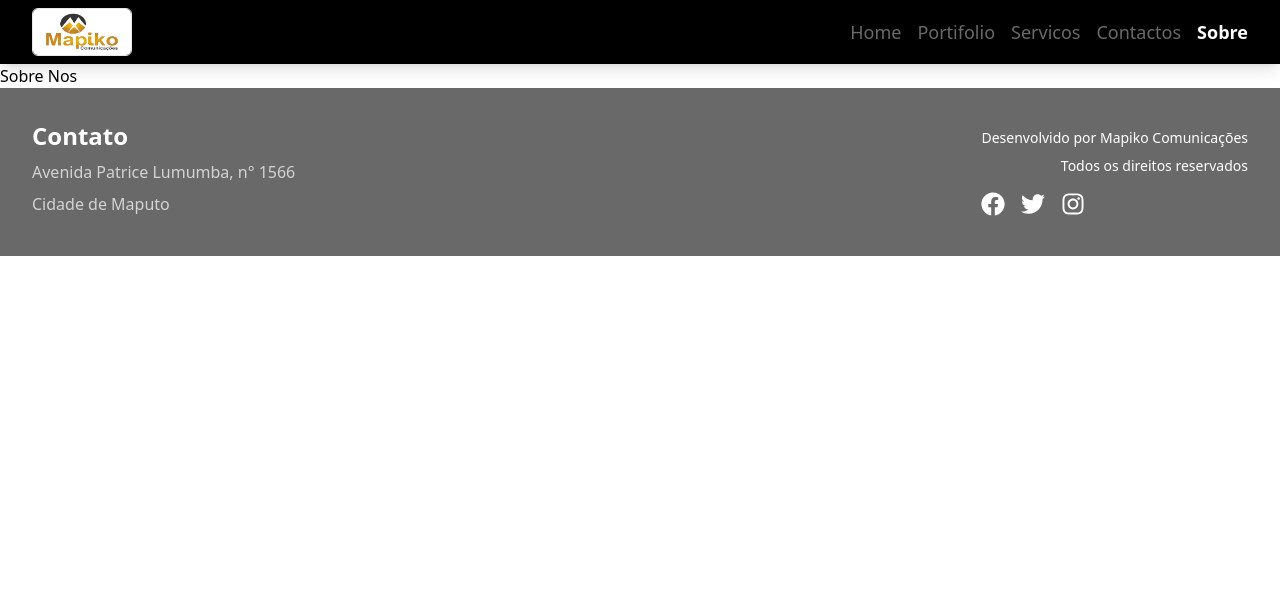
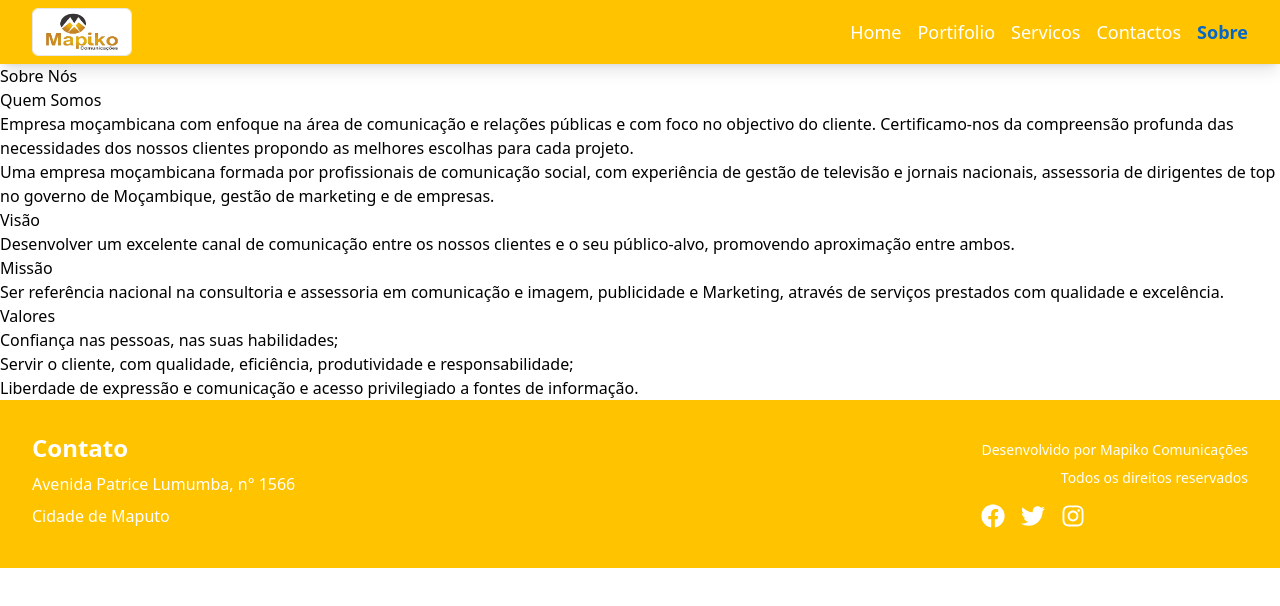
Before and after one commit to PChimuze/Mapiko, a React (Vite) app: page /sobre-nos in a window 1280 px wide. Shown: the top 606 px of the page. Built offline with nearby package versions, Linux system fonts and the light colour scheme.

Commit message:
Add Contexts

```diff
--- a/src/Pages/Sobre-nos.jsx
+++ /dev/null
@@ -1,17 +0,0 @@
-import React from 'react'
-import { Header } from '../components/header'
-import { Footer } from '../components/footer'
-import { Outlet } from 'react-router-dom'
-
-export const SobreNos = () => {
-  return (
-    <>
-      <Header/>
-      <main>
-      Sobre Nos
-      <Outlet/>
-      </main>
-      <Footer/>
-    </>
-  )
-}
--- /dev/null
+++ b/src/components/areasDeAtuacao/index.jsx
@@ -0,0 +1,17 @@
+export const AreasDeAtuacao = () => {
+    return (
+        <section id="areas" className="areas">
+            <h2>Áreas de Atuação</h2>
+            <ul>
+                <li>Assessoria de Imprensa e Relações Públicas</li>
+                <li>Gestão de Crise de Imagem</li>
+                <li>Criação e Organização de Eventos Corporativos</li>
+                <li>Concepção e Produção de Matérias Gráficos</li>
+                <li>Anúncios de imprensa</li>
+                <li>Brochuras/revistas</li>
+                <li>Suplementos informativos</li>
+                <li>Spot/Vídeos institucionais</li>
+            </ul>
+        </section>
+    );
+};
--- /dev/null
+++ b/src/components/diferencias/index.jsx
@@ -0,0 +1,23 @@
+export const FatoresDiferenciadores = () => {
+    return (
+        <section id="fatores-diferenciadores" className="fatores-diferenciadores">
+            <h2>Fatores Diferenciadores</h2>
+            <div>
+                <h3>Cobertura de Media</h3>
+                <p>
+                    A Mapiko Comunicações assegura a cobertura noticiosa dos eventos dos seus clientes pela media relevante do país.
+                    Dispõe de contactos privilegiados nos principais media nacionais e nas empresas jornalísticas estrangeiras com representação em Moçambique.
+                    A Mapiko Comunicações é gerida por uma equipe com habilidades de gestão e jornalismo, com vasta experiência em imprensa escrita, digital e televisão.
+                    A rede de contactos, o conhecimento dos jornalistas, das fontes e das dinâmicas de produção noticiosa são um ativo diferenciador na gestão de crise, assegurando impactos mínimos negativos sobre a instituição.
+                </p>
+            </div>
+            <div>
+                <h3>Relações Públicas</h3>
+                <p>
+                    Dispõe de vasta experiência no planeamento, relacionamento, organização de eventos, opinião pública, comportamento do consumidor, relações governamentais e gestão de crise.
+                    Graças à estrutura da sua equipe e experiência (jornalistas reconhecidos na sociedade), a Mapiko Comunicações assegura a influência dos seus clientes nas questões de seu interesse.
+                </p>
+            </div>
+        </section>
+    );
+};
--- a/src/components/footer/index.jsx
+++ b/src/components/footer/index.jsx
@@ -3,12 +3,12 @@ import { FaFacebook, FaTwitter, FaInstagram } from 'react-icons/fa';
 
 export const Footer = () => {
   return (
-    <footer className="bg-gray-dark text-white py-8 px-4 md:px-8 mt-auto">
+    <footer className="bg-amareloPrimaria text-white py-8 px-4 md:px-8 mt-auto">
       <div className="container mx-auto flex flex-col md:flex-row justify-between items-center">
         <div className="text-center md:text-left">
           <h2 className="text-2xl font-bold mb-2">Contato</h2>
-          <p className="text-gray-light mb-2">Avenida Patrice Lumumba, n° 1566</p>
-          <p className="text-gray-light mb-2">Cidade de Maputo</p>
+          <p className="text-white mb-2">Avenida Patrice Lumumba, n° 1566</p>
+          <p className="text-white mb-2">Cidade de Maputo</p>
         </div>
         <div className="text-center md:text-right mt-4 md:mt-0">
           <p className="text-sm mb-2">Desenvolvido por Mapiko Comunicações</p>
--- a/src/components/header/index.jsx
+++ b/src/components/header/index.jsx
@@ -6,7 +6,7 @@ export const Header = () => {
 
   return (
     <>
-      <header className="flex items-center justify-between bg-black text-white h-16 px-8 text-lg shadow-lg ">
+      <header className="flex items-center justify-between bg-amareloPrimaria text-white h-16 px-8 text-lg shadow-lg ">
         {/* Logo */}
         <div className="flex items-center">
           <Link to={"/"}>
--- a/src/components/header/navBar.jsx
+++ b/src/components/header/navBar.jsx
@@ -3,8 +3,8 @@ import { NavLink } from 'react-router-dom'
 
 export const NavBar = () => {
 
-  const activeStyles = "text-yellow-DEFAULT font-bold";
-  const inactiveStyles = "text-gray-dark";
+  const activeStyles = "text-azul font-bold";
+  const inactiveStyles = "text-white";
 
 
   return (
--- /dev/null
+++ b/src/components/sobre-nos/Sobre-nos.jsx
@@ -0,0 +1,55 @@
+import React from 'react'
+import { Header } from '../header'
+import { Footer } from '../footer'
+import { Outlet } from 'react-router-dom'
+
+export const SobreNos = () => {
+  return (
+    <>
+      <Header/>
+      <main>
+      <section id="sobre-nos" className="sobre-nos">
+          <h2>Sobre Nós</h2>
+
+          <div className="section-content">
+              <h3>Quem Somos</h3>
+              <p>
+                  Empresa moçambicana com enfoque na área de comunicação e relações públicas e com foco no objectivo do cliente.
+                  Certificamo-nos da compreensão profunda das necessidades dos nossos clientes propondo as melhores escolhas para cada projeto.
+              </p>
+              <p>
+                  Uma empresa moçambicana formada por profissionais de comunicação social, com experiência de gestão de televisão e jornais nacionais,
+                  assessoria de dirigentes de top no governo de Moçambique, gestão de marketing e de empresas.
+              </p>
+          </div>
+
+          <div className="section-content">
+              <h3>Visão</h3>
+              <p>
+                  Desenvolver um excelente canal de comunicação entre os nossos clientes e o seu público-alvo, promovendo aproximação entre ambos.
+              </p>
+          </div>
+
+          <div className="section-content">
+              <h3>Missão</h3>
+              <p>
+                  Ser referência nacional na consultoria e assessoria em comunicação e imagem, publicidade e Marketing,
+                  através de serviços prestados com qualidade e excelência.
+              </p>
+          </div>
+
+          <div className="section-content">
+              <h3>Valores</h3>
+              <ul>
+                  <li>Confiança nas pessoas, nas suas habilidades;</li>
+                  <li>Servir o cliente, com qualidade, eficiência, produtividade e responsabilidade;</li>
+                  <li>Liberdade de expressão e comunicação e acesso privilegiado a fontes de informação.</li>
+              </ul>
+          </div>
+      </section>
+      <Outlet/>
+      </main>
+      <Footer/>
+    </>
+  )
+}
--- a/src/routes.jsx
+++ b/src/routes.jsx
@@ -4,7 +4,7 @@ import { createBrowserRouter } from "react-router-dom";
 import {Home} from './Pages/Home'
 import {Contactos} from './Pages/contactos'
 import {Portifolio} from './Pages/Portofolio'
-import {SobreNos} from './Pages/Sobre-nos'
+import {SobreNos} from './components/sobre-nos/Sobre-nos'
 import {Servicos} from './Pages/servicos'
 import {ErrorPage} from './Pages/error-Page'
 
--- a/tailwind.config.js
+++ b/tailwind.config.js
@@ -7,18 +7,11 @@ export default {
   theme: {
     extend: {
       colors: {
-        yellow: {
-          light: '#F3C300',  // Amarelo claro
-          DEFAULT: '#F7E300', // Amarelo padrão
-          dark: '#F7C600',   // Amarelo escuro
-        },
-        black: '#000000',    // Preto
-        white: '#FFFFFF',    // Branco
-        gray: {
-          light: '#D3D3D3',  // Cinza claro
-          DEFAULT: '#A9A9A9', // Cinza padrão
-          dark: '#696969',   // Cinza escuro
-        }
+       "amareloPrimaria":"#ffc300",
+        "cinza":"#6c757d-cinza",
+        "azul":"#0466c8",
+        "verde":"#29bf12",
+        "preto":"#14110f"
       },
     },
   },
```
